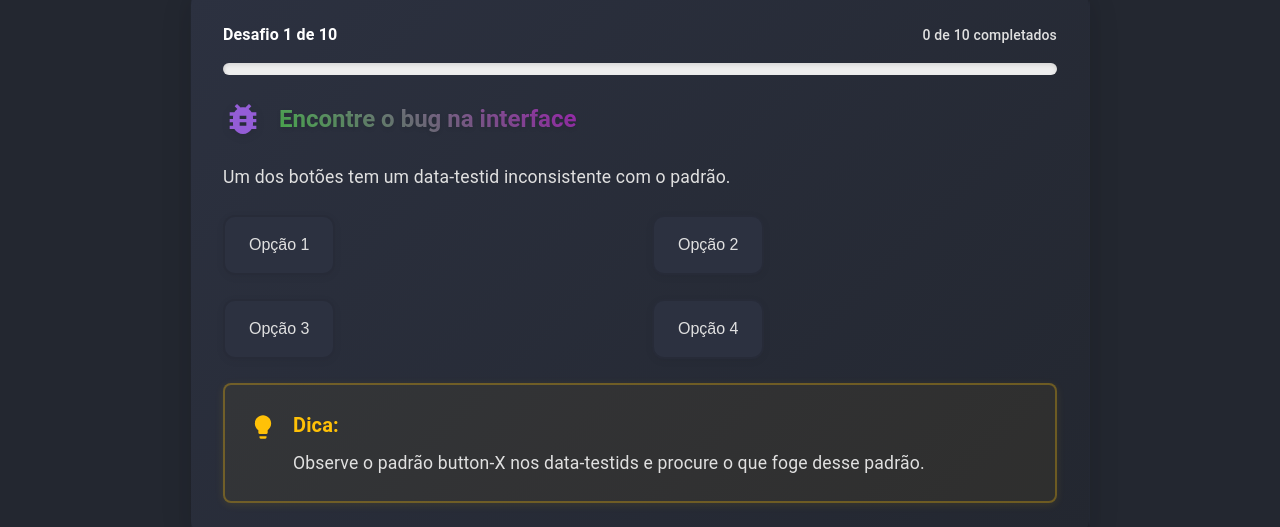
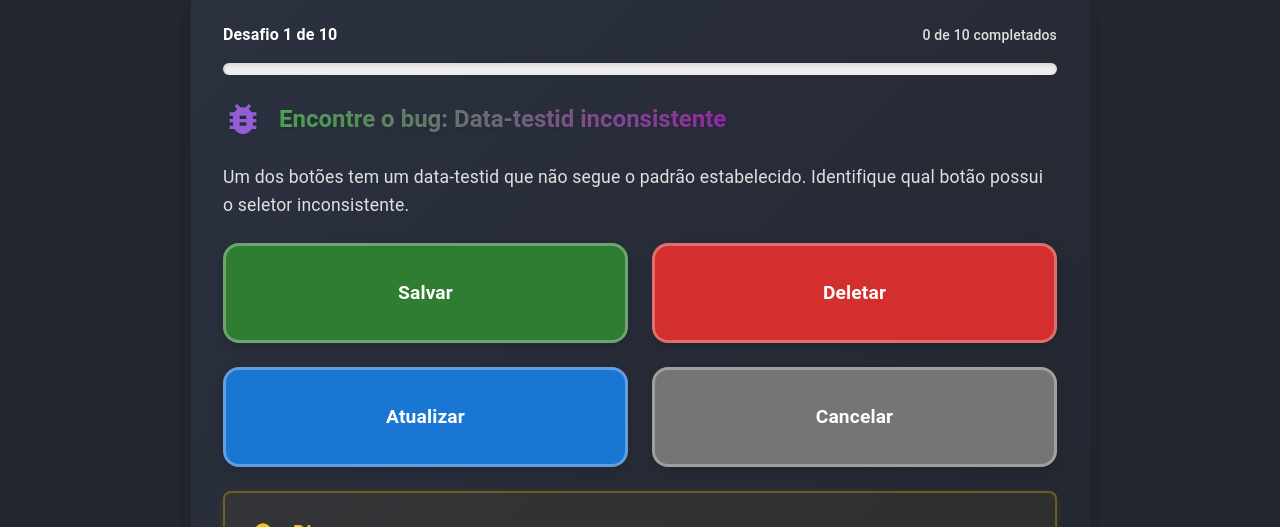
Before and after one commit to lucasperj/portfolio, a React (Vite) app: page /qalab in a window 1280 px wide. Shown: the part 241-768 px from the top of the page. Built offline with nearby package versions, Linux system fonts and the light colour scheme.

Commit message:
feat: aprimorar o componente ChallengeOptions com novas animações e estados visuais, além de atualizar traduções e opções de desafio para melhor usabilidade

```diff
--- a/src/components/qalab/ChallengeOptions/ChallengeOptions.tsx
+++ b/src/components/qalab/ChallengeOptions/ChallengeOptions.tsx
@@ -100,29 +100,72 @@ const ChallengeButton = styled('button')<{
 }));
 
 // Opção de cor para desafios de contraste com design melhorado
-const ColorOption = styled('div')<{ bg: string; fg: string }>(({ bg, fg, theme }) => ({
-    padding: theme.spacing(2),
-    borderRadius: theme.spacing(1.5),
+const ColorOption = styled('div')<{ bg: string; fg: string; isWrong: boolean; attempts: number }>(({ bg, fg, theme, isWrong, attempts }) => ({
+    padding: theme.spacing(3, 4),
+    borderRadius: theme.spacing(2),
     backgroundColor: bg,
     color: fg,
     cursor: 'pointer',
     textAlign: 'center',
-    border: '2px solid rgba(255, 255, 255, 0.2)',
+    border: '3px solid rgba(255, 255, 255, 0.3)',
     transition: 'all 0.3s cubic-bezier(0.4, 0, 0.2, 1)',
-    minHeight: '80px',
+    minHeight: '100px',
     display: 'flex',
     alignItems: 'center',
     justifyContent: 'center',
-    fontSize: '1rem',
-    fontWeight: 500,
-    boxShadow: '0 2px 8px rgba(0,0,0,0.1)',
+    fontSize: '1.2rem',
+    fontWeight: 600,
+    boxShadow: '0 4px 12px rgba(0,0,0,0.15)',
     '&:hover': {
-        transform: 'translateY(-2px) scale(1.02)',
-        boxShadow: '0 6px 20px rgba(0,0,0,0.15)',
-        borderColor: 'rgba(255, 255, 255, 0.4)',
+        transform: 'translateY(-3px) scale(1.03)',
+        boxShadow: '0 8px 24px rgba(0,0,0,0.2)',
+        borderColor: 'rgba(255, 255, 255, 0.5)',
     },
     '&:active': {
-        transform: 'translateY(0) scale(1)',
+        transform: 'translateY(-1px) scale(1.01)',
+    },
+
+    // Estado errado (amarelo piscando)
+    ...(isWrong && attempts <= 3 && {
+        animation: 'pulseYellow 0.6s ease-in-out',
+        backgroundColor: 'rgba(255, 193, 7, 0.9)',
+        borderColor: '#FFC107',
+        color: '#000000'
+    }),
+
+    // Estado errado após 3 tentativas (vermelho piscando)
+    ...(isWrong && attempts > 3 && {
+        animation: 'pulseRed 0.6s ease-in-out',
+        backgroundColor: 'rgba(244, 67, 54, 0.9)',
+        borderColor: '#F44336',
+        color: '#FFFFFF'
+    }),
+
+    // Animações CSS
+    '@keyframes pulseYellow': {
+        '0%, 100%': {
+            backgroundColor: 'rgba(255, 193, 7, 0.9)',
+            borderColor: '#FFC107',
+            color: '#000000'
+        },
+        '50%': {
+            backgroundColor: 'rgba(255, 193, 7, 0.7)',
+            borderColor: '#FFC107',
+            color: '#000000'
+        }
+    },
+
+    '@keyframes pulseRed': {
+        '0%, 100%': {
+            backgroundColor: 'rgba(244, 67, 54, 0.9)',
+            borderColor: '#F44336',
+            color: '#FFFFFF'
+        },
+        '50%': {
+            backgroundColor: 'rgba(244, 67, 54, 0.7)',
+            borderColor: '#F44336',
+            color: '#FFFFFF'
+        }
     }
 }));
 
@@ -147,12 +190,14 @@ const ChallengeOptions: React.FC<ChallengeOptionsProps> = ({
 }) => {
     return (
         <Grid container spacing={3}>
-            {challenge.type === 'contrast' ? (
+            {(challenge.type === 'contrast' || challenge.type === 'button') ? (
                 challenge.options.map((opt, i) => (
-                    <Grid item xs={6} md={3} key={i}>
+                    <Grid item xs={12} md={6} key={i}>
                         <ColorOption
                             bg={opt.bg}
                             fg={opt.fg}
+                            isWrong={wrongOption === i}
+                            attempts={attempts}
                             onClick={() => onOptionClick(i)}
                             style={{
                                 border: bugFound && i === challenge.solution ? '3px solid #4caf50' : undefined,
@@ -160,7 +205,7 @@ const ChallengeOptions: React.FC<ChallengeOptionsProps> = ({
                                 transform: bugFound && i === challenge.solution ? 'scale(1.05)' : undefined,
                                 boxShadow: bugFound && i === challenge.solution ? '0 8px 24px rgba(76, 175, 80, 0.3)' : undefined
                             }}
-                            data-test-id={`challenge-option-${i}`}
+                            data-test-id={challenge.type === 'button' && i === 1 ? 'incorrect-button' : `challenge-option-${i}`}
                         >
                             {opt.label}
                         </ColorOption>
@@ -175,7 +220,7 @@ const ChallengeOptions: React.FC<ChallengeOptionsProps> = ({
                             attempts={attempts}
                             onClick={() => onOptionClick(i)}
                             disabled={bugFound}
-                            data-test-id={`challenge-option-${i}`}
+                            data-test-id={challenge.type === 'button' && i === 1 ? 'incorrect-button' : `challenge-option-${i}`}
                         >
                             {opt.label}
                         </ChallengeButton>
--- a/src/i18n/en-qalab.json
+++ b/src/i18n/en-qalab.json
@@ -38,15 +38,15 @@
     },
     "challenges": {
       "0": {
-        "title": "Find the bug in the interface",
-        "description": "One of the buttons has an inconsistent data-testid with the pattern.",
-        "hint": "Observe the button-X pattern in data-testids and look for what deviates from this pattern.",
-        "explanation": "In automated testing, selector consistency is crucial. Inconsistent data-testids can cause test failures and make maintenance difficult.",
+        "title": "Find the bug: Inconsistent data-testid",
+        "description": "One of the buttons has a data-testid that doesn't follow the established pattern. Identify which button has the inconsistent selector.",
+        "hint": "Observe the challenge-option-X pattern in data-testids and look for what deviates from this pattern.",
+        "explanation": "In automated testing, selector consistency is fundamental for test maintainability and reliability. Inconsistent data-testids can cause intermittent failures, make code maintenance difficult, and increase debug time. A well-defined pattern ensures tests are robust and easy to update when the interface changes. Additionally, data-testids are preferable to CSS or XPath selectors as they are more stable and expressive about the test's intent.",
         "options": {
-          "0": "Option 1",
-          "1": "Option 2",
-          "2": "Option 3",
-          "3": "Option 4"
+          "0": "Save",
+          "1": "Delete",
+          "2": "Update",
+          "3": "Cancel"
         }
       },
       "1": {
--- a/src/i18n/es-qalab.json
+++ b/src/i18n/es-qalab.json
@@ -38,15 +38,15 @@
     },
     "challenges": {
       "0": {
-        "title": "Encuentra el bug en la interfaz",
-        "description": "Uno de los botones tiene un data-testid inconsistente con el patrón.",
-        "hint": "Observa el patrón button-X en los data-testids y busca lo que se desvía de este patrón.",
-        "explanation": "En pruebas automatizadas, la consistencia de selectores es crucial. Data-testids inconsistentes pueden causar fallas en las pruebas y dificultar el mantenimiento.",
+        "title": "Encuentra el bug: Data-testid inconsistente",
+        "description": "Uno de los botones tiene un data-testid que no sigue el patrón establecido. Identifica qué botón tiene el selector inconsistente.",
+        "hint": "Observa el patrón challenge-option-X en los data-testids y busca lo que se desvía de este patrón.",
+        "explanation": "En pruebas automatizadas, la consistencia de selectores es fundamental para la mantenibilidad y confiabilidad de las pruebas. Data-testids inconsistentes pueden causar fallas intermitentes, dificultar el mantenimiento del código y aumentar el tiempo de debug. Un patrón bien definido asegura que las pruebas sean robustas y fáciles de actualizar cuando la interfaz cambia. Además, data-testids son preferibles a selectores CSS o XPath ya que son más estables y expresivos sobre la intención de la prueba.",
         "options": {
-          "0": "Opción 1",
-          "1": "Opción 2",
-          "2": "Opción 3",
-          "3": "Opción 4"
+          "0": "Guardar",
+          "1": "Eliminar",
+          "2": "Actualizar",
+          "3": "Cancelar"
         }
       },
       "1": {
--- a/src/i18n/pt-qalab.json
+++ b/src/i18n/pt-qalab.json
@@ -38,15 +38,15 @@
     },
     "challenges": {
       "0": {
-        "title": "Encontre o bug na interface",
-        "description": "Um dos botões tem um data-testid inconsistente com o padrão.",
-        "hint": "Observe o padrão button-X nos data-testids e procure o que foge desse padrão.",
-        "explanation": "Em testes automatizados, a consistência dos seletores é crucial. Data-testids inconsistentes podem causar falhas nos testes e dificultar a manutenção.",
+        "title": "Encontre o bug: Data-testid inconsistente",
+        "description": "Um dos botões tem um data-testid que não segue o padrão estabelecido. Identifique qual botão possui o seletor inconsistente.",
+        "hint": "Observe o padrão challenge-option-X nos data-testids e procure o que foge desse padrão.",
+        "explanation": "Em testes automatizados, a consistência dos seletores é fundamental para a manutenibilidade e confiabilidade dos testes. Data-testids inconsistentes podem causar falhas intermitentes, dificultar a manutenção do código e aumentar o tempo de debug. Um padrão bem definido garante que os testes sejam robustos e fáceis de atualizar quando a interface muda. Além disso, data-testids são preferíveis a seletores CSS ou XPath pois são mais estáveis e expressivos sobre a intenção do teste.",
         "options": {
-          "0": "Opção 1",
-          "1": "Opção 2",
-          "2": "Opção 3",
-          "3": "Opção 4"
+          "0": "Salvar",
+          "1": "Deletar",
+          "2": "Atualizar",
+          "3": "Cancelar"
         }
       },
       "1": {
--- a/src/pages/QALab/sections/Challenges/qualityChallengesData.ts
+++ b/src/pages/QALab/sections/Challenges/qualityChallengesData.ts
@@ -23,7 +23,12 @@ export const challengesData: ChallengeData[] = [
   {
     type: "button",
     solution: 1, // Opção 2 é a incorreta (data-testid="incorrect-button")
-    options: [] // Opções são montadas dinamicamente no componente
+    options: [
+      { bg: "#2E7D32", fg: "#FFFFFF" }, // Verde (Salvar)
+      { bg: "#D32F2F", fg: "#FFFFFF" }, // Vermelho (Deletar) - INCORRETO
+      { bg: "#1976D2", fg: "#FFFFFF" }, // Azul (Atualizar)
+      { bg: "#757575", fg: "#FFFFFF" }  // Cinza (Cancelar)
+    ]
   },
 
   // Desafio 1: Contraste de cores (WCAG)
```
Also changed, not shown: src/pages/Home/sections/Hero/Hero.tsx (indentation only).
